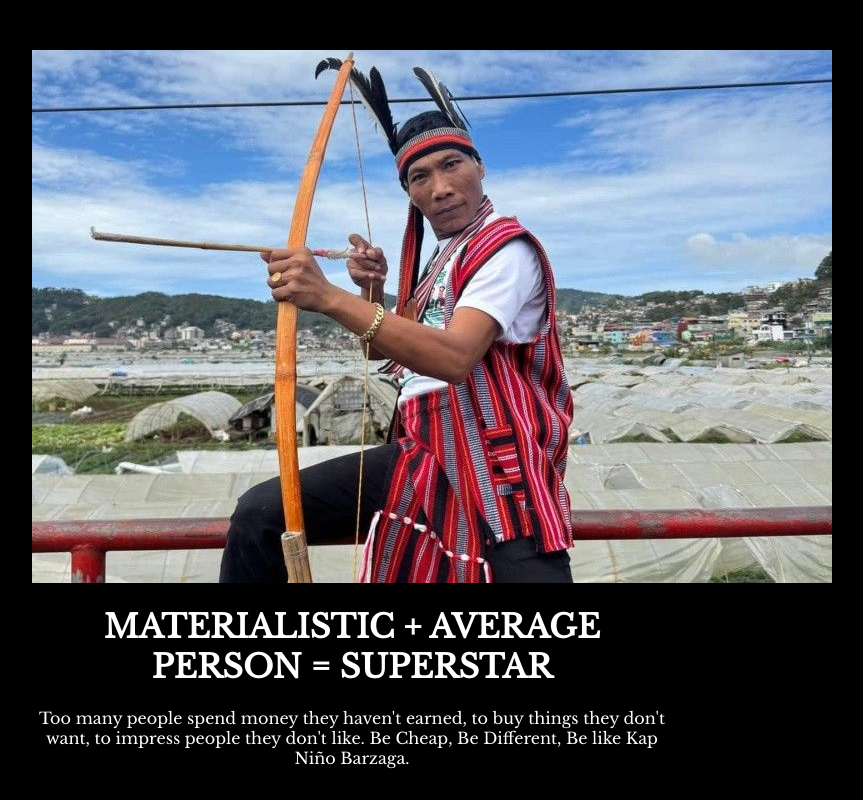
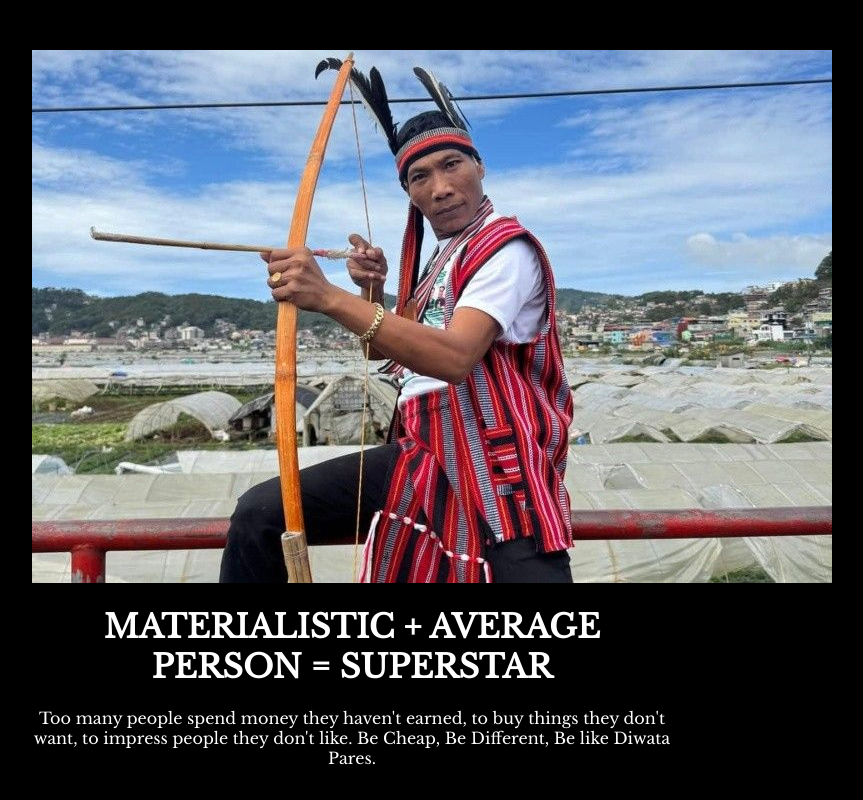
Before and after one commit to markneilnapa29/markneilnapa29.github.io, a plain HTML site: page index.html in a window 1280 px wide. Shown: the whole page, without its empty margins (288-1151 px from the left). Drawn offline with nearby package versions, Linux system fonts and the light colour scheme.

Commit message:
Update quote in index.html

```diff
--- a/index.html
+++ b/index.html
@@ -18,7 +18,7 @@
   <img src="imagex.jpg" alt="Meme Image">
     <h1>Materialistic + Average Person = Superstar</h1>
       <p>
-      Too many people spend money they haven't earned, to buy things they don't want, to impress people they don't like. Be Cheap, Be Different, Be like Kap Niño Barzaga.
+      Too many people spend money they haven't earned, to buy things they don't want, to impress people they don't like. Be Cheap, Be Different, Be like Diwata Pares.
       </p>
 </div>
 
```
